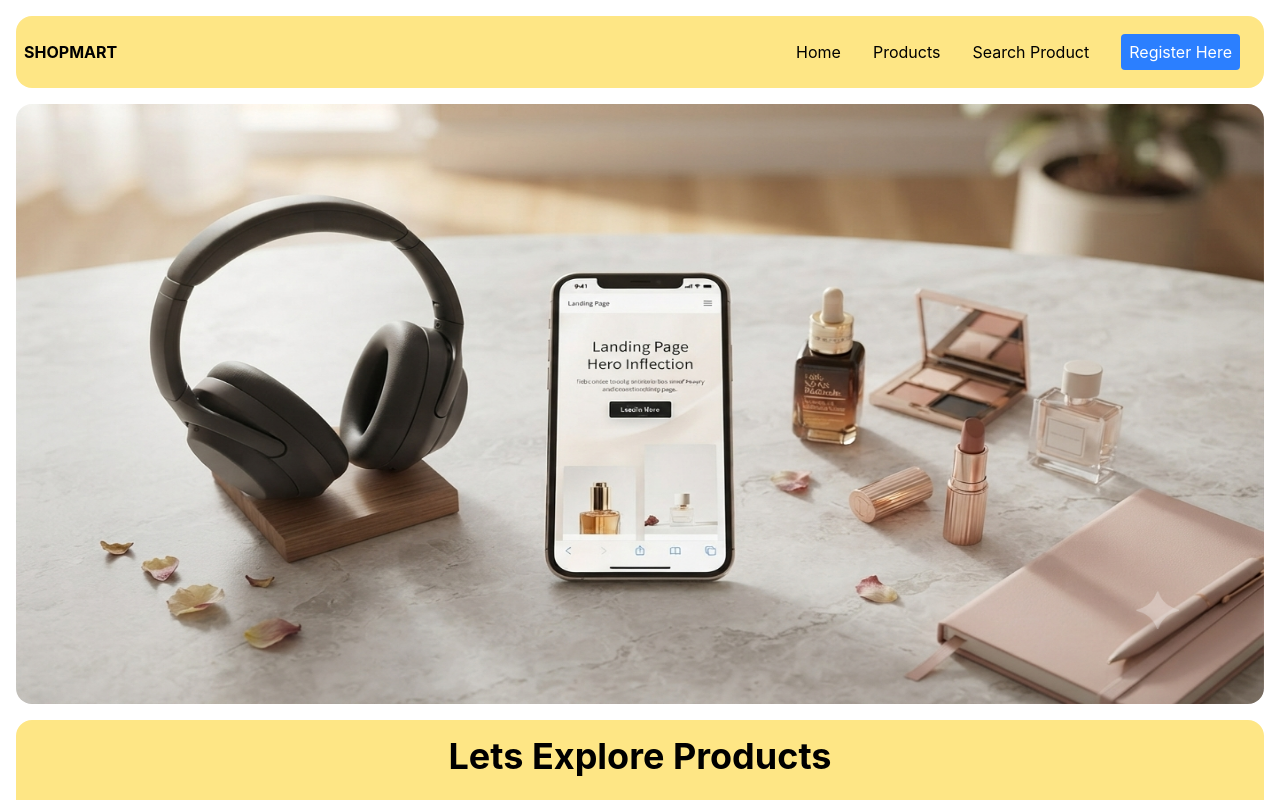
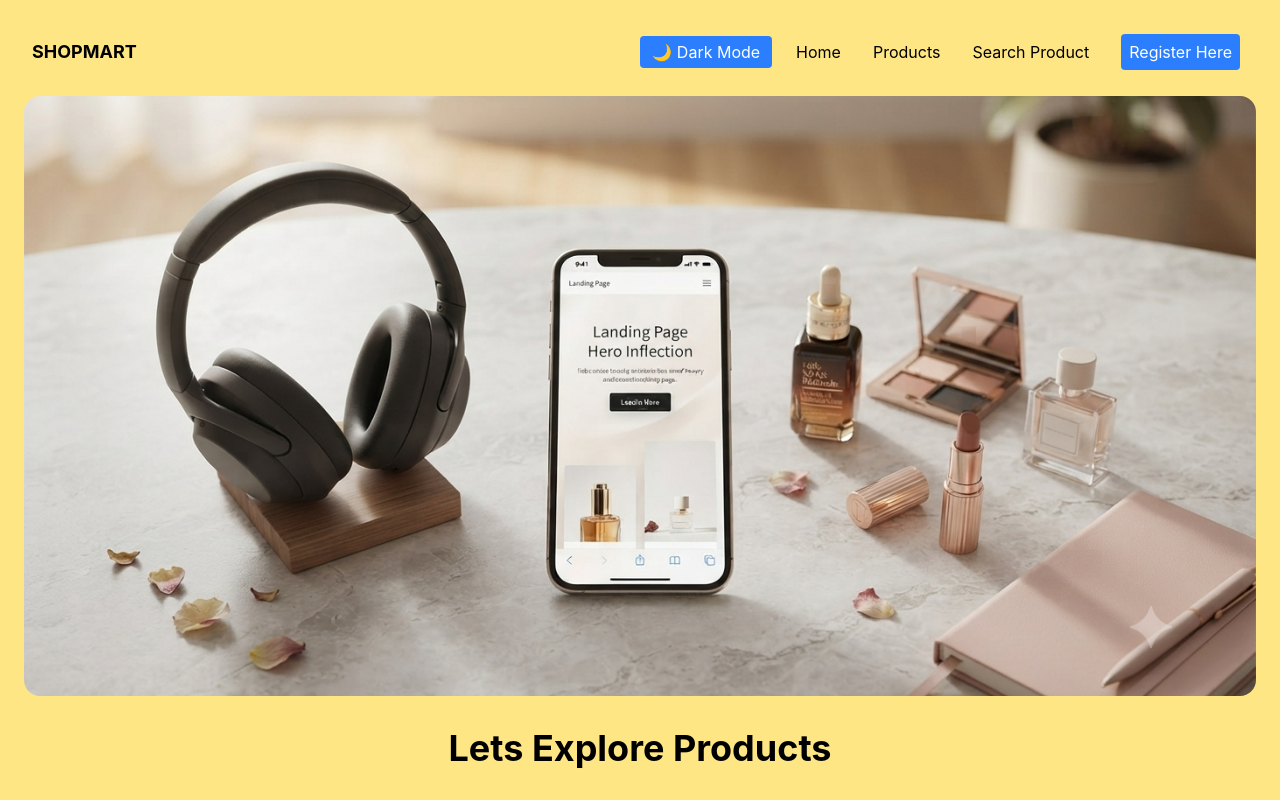
Before and after one commit to Ahsan24688/SMIT-Assignment, a React (Vite) app in the folder React/Assignment 1/Assignment/: page / in a window 1280 px wide. Shown: the top 800 px of the page. Built offline with nearby package versions, Linux system fonts and the light colour scheme.

Commit message:
Assignment Completed

```diff
--- a/React/Assignment 1/Assignment/src/authpage/Auth.jsx
+++ b/React/Assignment 1/Assignment/src/authpage/Auth.jsx
@@ -16,6 +16,7 @@ const Auth = () => {
                 </Link>
 
                 <Outlet />
+
             </div>
         </>
     )
--- /dev/null
+++ b/React/Assignment 1/Assignment/src/components/Context.jsx
@@ -0,0 +1,16 @@
+import { createContext, useState } from 'react';
+
+
+
+export const ThemeContext = createContext("light");
+
+const ThemeContextProvider = ({children}) => {
+    const [theme, setTheme] = useState("light");
+    return (
+        <ThemeContext.Provider value={{theme, setTheme}}>
+            {children}
+        </ThemeContext.Provider>
+    )
+}
+
+export default ThemeContextProvider
--- a/React/Assignment 1/Assignment/src/components/Navbar.jsx
+++ b/React/Assignment 1/Assignment/src/components/Navbar.jsx
@@ -1,13 +1,38 @@
-import React from 'react'
+import React, { useContext } from 'react'
 import { Link, NavLink } from 'react-router'
+import { useState } from 'react'
+import { ThemeContext } from './Context'
 import './navbar.css'
 
 const Navbar = () => {
+
+  let [isOpen, setIsOpen] = useState(false)
+
+  let { theme, setTheme } = useContext(ThemeContext);
+
   return (
     <div>
-      <nav  className='flex flex-wrap justify-between items-center m-4 bg-amber-200 rounded-2xl'>
-        <h1 className='m-2 font-bold text-medium'> SHOPMART </h1>
-        <ul className='flex gap-4 m-4 flex-wrap justify-center items-center'>
+      <nav className={`flex flex-wrap justify-between items-center m-4 rounded-2xl p-2 transition-all ${theme === 'dark' ? 'bg-gray-900 text-white' : 'bg-amber-200 text-black'
+        }`}>
+
+        <div className='flex justify-between items-center w-full md:w-auto'>
+          <h1 className='font-bold text-lg'> SHOPMART </h1>
+          <button
+            onClick={() => setIsOpen(!isOpen)}
+            className='md:hidden bg-blue-500 text-white px-3 py-1 rounded'
+          >
+            {isOpen ? 'Close' : 'Menu'}
+          </button>
+
+        </div>
+
+        <ul className={`${isOpen ? 'block' : 'hidden'} md:flex gap-4 items-center`}>
+          <button
+            onClick={() => setTheme(theme === 'light' ? 'dark' : 'light')}
+            className='bg-blue-500 text-white px-3 py-1 rounded cursor-pointer'
+          >
+            {theme === 'light' ? '🌙 Dark Mode' : '☀️ Light Mode'}
+          </button>
           <li className='m-2'>
             <NavLink to="/">Home</NavLink>
           </li>
--- a/React/Assignment 1/Assignment/src/landingassets/Hero.jsx
+++ b/React/Assignment 1/Assignment/src/landingassets/Hero.jsx
@@ -10,7 +10,7 @@ const Hero = () => {
         <div>
             <div className="flex justify-center m-4">
                 <img src={img} alt="Landing Page Image"
-                    className="w-full h-150  rounded-2xl" />
+                    className="w-full h-150  rounded-2xl object-cover" />
             </div>
             <div className="flex flex-col items-center text-center m-4 bg-amber-200 rounded-2xl">
                 <div className="flex flex-col justify-center">
--- a/React/Assignment 1/Assignment/src/main.jsx
+++ b/React/Assignment 1/Assignment/src/main.jsx
@@ -3,11 +3,14 @@ import { createRoot } from 'react-dom/client'
 import './index.css'
 import App from './App.jsx'
 import { BrowserRouter } from 'react-router'
+import ThemeContextProvider from './components/Context'
 
 createRoot(document.getElementById('root')).render(
   <StrictMode>
     <BrowserRouter>
-    <App />
+      <ThemeContextProvider>
+        <App />
+      </ThemeContextProvider>
     </BrowserRouter>
   </StrictMode>,
 )
--- a/React/Assignment 1/Assignment/src/pages/Landingpage.jsx
+++ b/React/Assignment 1/Assignment/src/pages/Landingpage.jsx
@@ -1,14 +1,20 @@
 import React from 'react'
 import Navbar from '../components/Navbar'
 import Hero from '../landingassets/Hero'
+import react, { useContext } from 'react'
+import { ThemeContext } from '../components/Context'
 
 
 const Landingpage = () => {
+
+  let { theme, setTheme } = useContext(ThemeContext);
+
   return (
 
-    <div>
-        <Navbar/>
-        <Hero/>
+    <div className={`p-2 ${theme === 'dark' ? 'bg-gray-900 text-white' : 'bg-amber-200 text-black'
+      }`}>
+      <Navbar />
+      <Hero />
 
 
 
--- a/React/Assignment 1/Assignment/src/pages/Products.jsx
+++ b/React/Assignment 1/Assignment/src/pages/Products.jsx
@@ -4,10 +4,15 @@ import Productcard from '../components/Productcard'
 import Navbar from '../components/Navbar'
 import Footer from '../landingassets/Footer'
 import Skeleton from './Skeleton'
+import react, { useContext } from 'react'
+import { ThemeContext } from '../components/Context'
+
 
 const Products = () => {
   const [products, setProducts] = useState([])
   const [loading, setLoading] = useState(true)
+  let { theme, setTheme } = useContext(ThemeContext);
+
 
   const fetchproducts = async () => {
     try {
@@ -38,7 +43,8 @@ const Products = () => {
         :
         products.length > 0 ? (
           <>
-            <div className="grid grid-cols-1 sm:grid-cols-2 md:grid-cols-3 lg:grid-cols-4 gap-6 bg-amber-200 m-4 p-4 rounded-2xl">
+            <div className={`grid grid-cols-1 sm:grid-cols-2 md:grid-cols-3 lg:grid-cols-4 gap-6 bg-amber-200 m-4 p-4 rounded-2xl ${theme === 'dark' ? 'bg-gray-900 text-white' : 'bg-amber-200 text-black'
+        }`}>
               {products.map((product, index) => (
                 <div key={index}>
                   <Productcard
--- a/React/Assignment 1/Assignment/src/pages/SearchProduct.jsx
+++ b/React/Assignment 1/Assignment/src/pages/SearchProduct.jsx
@@ -5,6 +5,8 @@ import Productcard from '../components/Productcard'
 import Navbar from '../components/Navbar'
 import Footer from '../landingassets/Footer'
 import Skeleton from './Skeleton'
+import react, { useContext } from 'react'
+import { ThemeContext } from '../components/Context'
 
 
 const SearchProduct = () => {
@@ -15,6 +17,9 @@ const SearchProduct = () => {
     let [searchResults, setSearchResults] = useState([])   // for search results (where we will store the searched products data)
 
     let [loading, setLoading] = useState(true)
+
+    let { theme, setTheme } = useContext(ThemeContext);
+
 
     let Products = async () => {          // for fetching products
         try {
@@ -62,7 +67,8 @@ const SearchProduct = () => {
                 <input type="text" placeholder="Search Product" onChange={(e) => setSearchTerm(e.target.value)}
                     className="border-2 rounded-lg p-2 justify-end bg-white" />
             </div>
-            <div className="grid grid-cols-1 sm:grid-cols-2 md:grid-cols-3 lg:grid-cols-4 gap-6 bg-amber-200 m-4 p-4 rounded-2xl">
+            <div className={`grid grid-cols-1 sm:grid-cols-2 md:grid-cols-3 lg:grid-cols-4 gap-6 bg-amber-200 m-4 p-4 rounded-2xl ${theme === 'dark' ? 'bg-gray-900 text-white' : 'bg-amber-200 text-black'}`}>
+
                 {
                     (loading) ? (
                         <div className=' col-span-full grid grid-cols-1 sm:grid-cols-2 md:grid-cols-3 lg:grid-cols-4 gap-6 bg-amber-200 m-4 p-4 rounded-2xl'>
```
Lines whose indentation alone changed are shown as unchanged.
